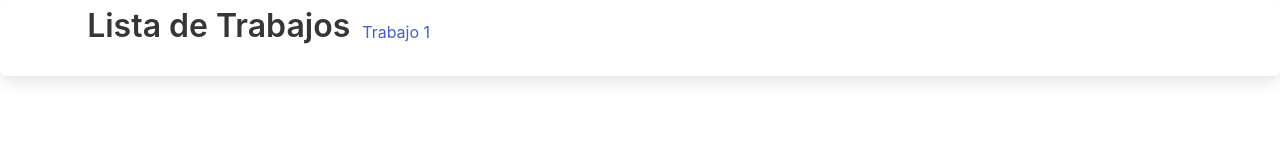
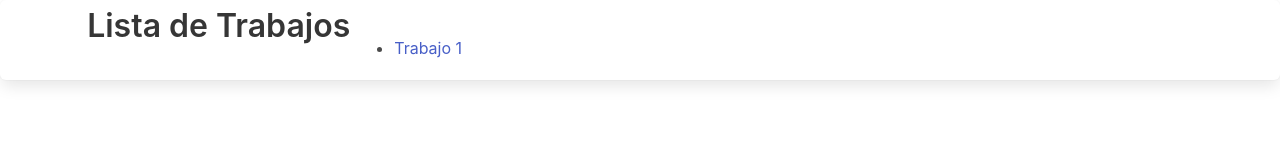
Before and after one commit to ihrworld/2022-valle-de-los-caidos, a plain HTML site: page trabajos/index.html in a window 1280 px wide. Drawn offline with nearby package versions, Linux system fonts and the light colour scheme.

Commit message:
mejor ;-)

```diff
--- a/trabajos/index.html
+++ b/trabajos/index.html
@@ -14,7 +14,9 @@
     <div class="columns is-centered">
         <h2 class="title">Lista de Trabajos</h2>
         <div class="column is-two-thirds content">
-            <a href="Trabajo-1.html">Trabajo 1</a>
+            <ul>
+                <li><a href="Trabajo-1.html">Trabajo 1</a></li>
+            </ul>
         </div>
    </div>
  </div>
```
